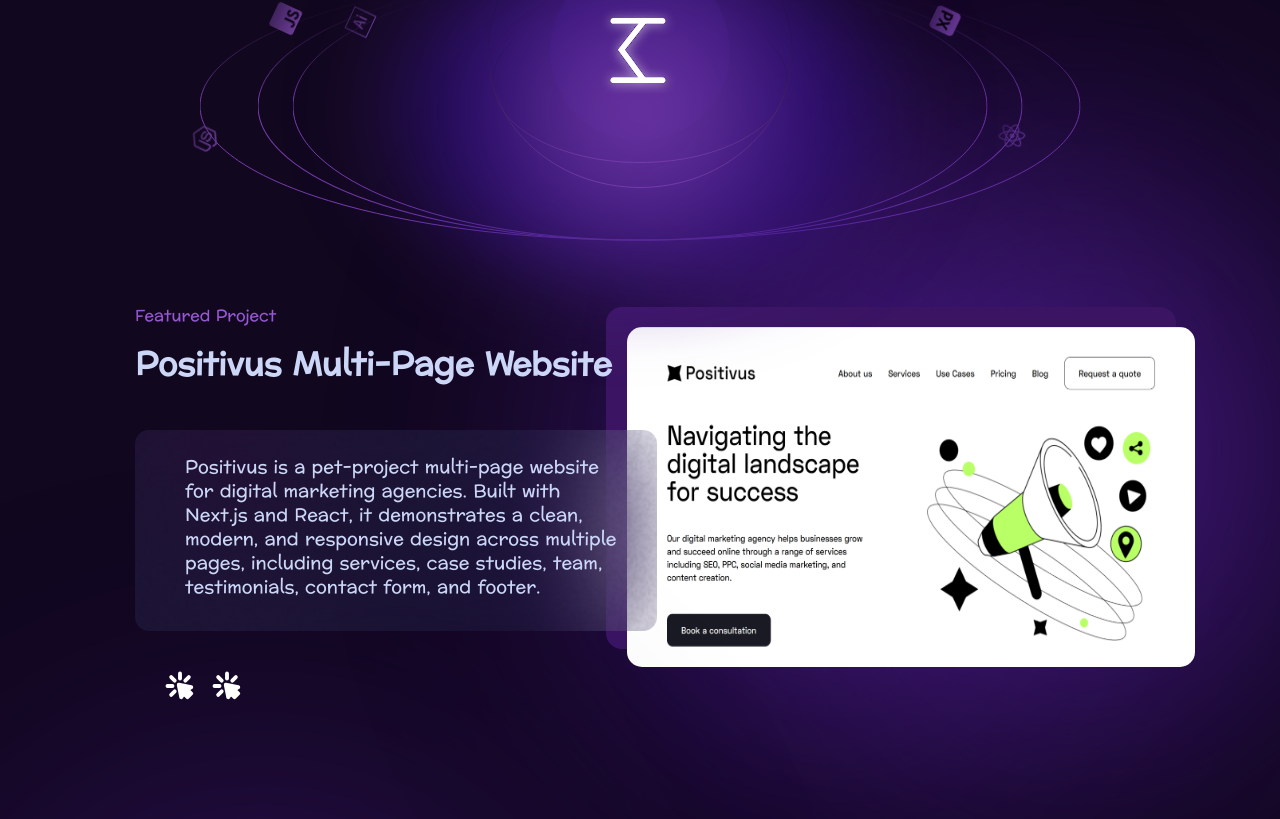
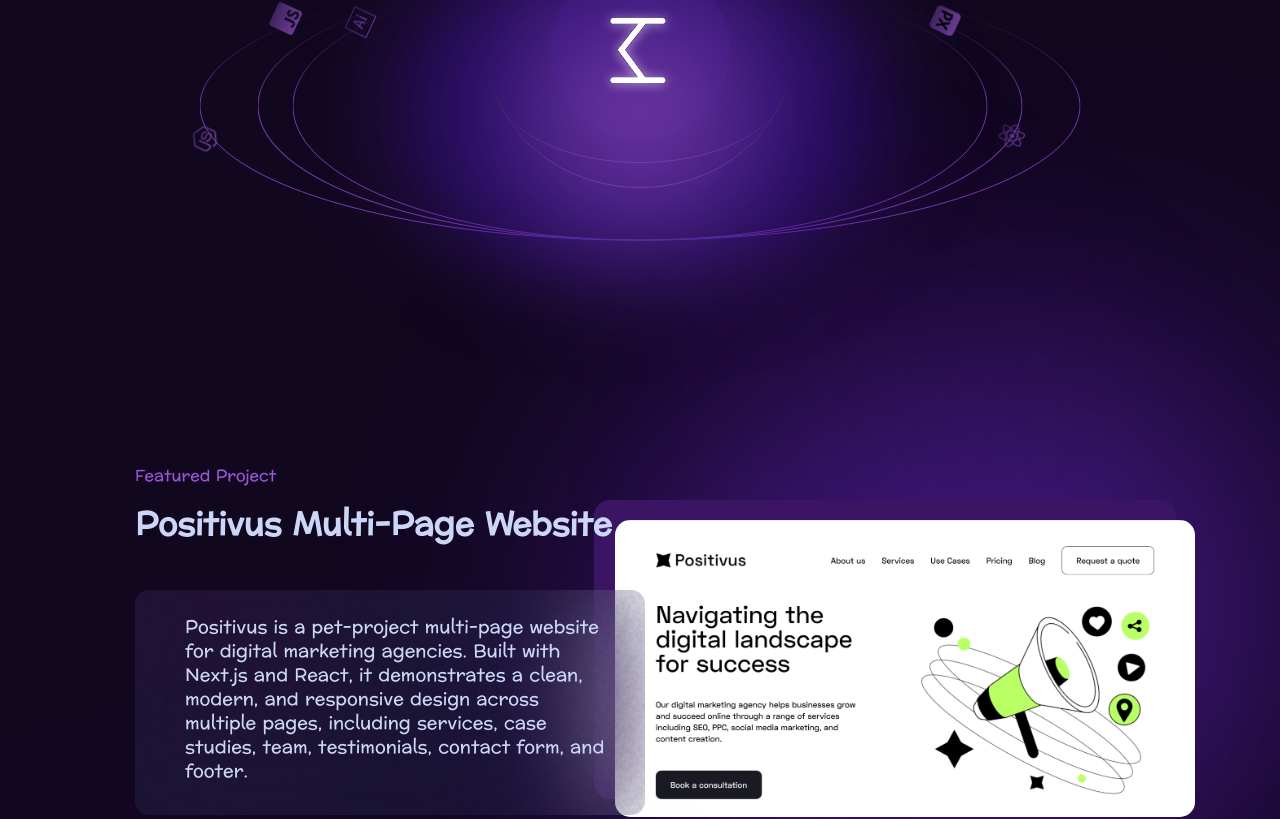
Before and after one commit to Ivanna-Kutsovol/portfolio, a Next.js app: page / in a window 1280 px wide. Shown: the part 2751-3570 px from the top of the page. Built offline with nearby package versions, Linux system fonts and the light colour scheme.

Commit message:
feat(project): add responsive layout

```diff
--- a/src/app/project/project.module.scss
+++ b/src/app/project/project.module.scss
@@ -3,7 +3,7 @@
 .project{
     padding: 177px 0 80px 0;
     @include tablet{
-        padding: 160px 85px 240px 105px;
+        padding: 320px 85px 240px 105px;
     }
     &__text{
         font-size: 16px;
@@ -18,16 +18,22 @@
         font-weight: bolder;
         padding: 0 0 45px 16px;
         color: #CCD6F6;
-        letter-spacing: 2%;
         line-height: 40px;
+        height: 95px;
         @include tablet{
             padding: 0 0 45px 0;
+            height: fit-content;
         }
     }
     &__image{
         object-fit: cover;
         position: relative;
         padding: 0 0 20px 0;
+        margin: 0 auto;
+        width: clamp(375px, 100vw, 580px);
+        height: auto;
+        transition: width 0.4s ease;
+
         @include tablet{
             border-radius: 15px;
             padding: 0;
@@ -41,6 +47,8 @@
         padding: 80px 22px 20px 25px;
         line-height: 24px;
         bottom: -130px;
+        width: 100%;
+        height: 200px;
 
         backdrop-filter: blur(50px);
         -webkit-backdrop-filter: blur(50px);
@@ -48,17 +56,29 @@
         background-repeat: no-repeat;
         background-position: center;
         background-size: cover;
-        @include tablet{
+        @include laptop{
+            transform: translateY(170%);
+            height: fit-content;
+            padding: 26px 34px 31px 50px;
+            border-radius: 14px;
+            min-width: 570px;
+        }
+        @include desktop{
             position: relative;
             font-size: 18px;
             padding: 26px 34px 31px 50px;
             border-radius: 14px;
             bottom: 0;
             text-align: start;
+            height: fit-content;
         }
     }
     &__card{
         position: relative;
+        display: flex;
+        flex-direction: column;
+        align-items: center;
+        text-align: center;
     }
 }
 
@@ -118,12 +138,18 @@
         align-items: center;
         gap: 0px;
         position: relative;
+        @include laptop{
+            flex-direction: column;
+        }
     }
     &__icons{
         display: flex;
         flex-direction: row;
         gap: 17px;
         padding: 40px 0 0 30px;
+        @include laptop{
+            display: none;
+        }
     }
     &__link{
         display: inline-block;
@@ -138,8 +164,16 @@
             transform-style: preserve-3d;
         }
     }
+    .leftText &__text,
+    .rightText &__text {
+        z-index: 3;
+        position: relative;
+    }
     .leftText {
         flex-direction: row;
+        @include laptop{
+            flex-direction: column;
+        }
     }
     .leftText &__imageWrapper img {
         box-shadow: #3B1564 -20px -19px 0px 1px;
@@ -149,13 +183,16 @@
     }
     .leftText &__text {
         transform: translateX(30px);
-        z-index: 3;
-        position: relative;
+        @include laptop{
+            transform: translateX(-90px);
+        }
     }
     .rightText {
         text-align: right;
         flex-direction: row-reverse;
-
+        @include laptop{
+            flex-direction: column;
+        }
     }
     .rightText &__icons {
         justify-content: flex-end;
@@ -170,8 +207,9 @@
     }
     .rightText &__text {
         transform: translateX(-30px);
-        z-index: 3;
-        position: relative;
+        @include laptop{
+            transform: translateX(-50px);
+        }
     }
 
     .bgDouble::before,
--- a/src/app/project/project.tsx
+++ b/src/app/project/project.tsx
@@ -33,7 +33,7 @@
 
     useEffect(() => {
         const handleResize = () => {
-            setIsMobile(window.innerWidth < 768);
+            setIsMobile(window.innerWidth < 650);
         }
 
         handleResize();
@@ -55,6 +55,7 @@
                         navigation
                         autoplay={{ delay: 2500 }}
                         loop={true}
+                        centeredSlides={true}
                     >
                 {...array.map((item, index) => (
                     <SwiperSlide key={index} className={stl.project__card}>
```
Lines whose indentation alone changed are shown as unchanged.
